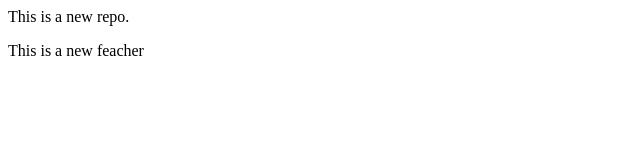
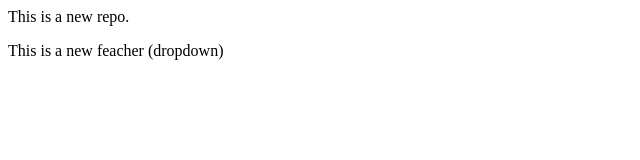
Before and after one commit to AnkitS1501/localrepo, a plain HTML site: page index.html in a window 1280 px wide. Shown: the full height of the page, 0-640 px from the left. Drawn offline with Linux system fonts and the light colour scheme.

Commit message:
Add dropdown

```diff
--- a/index.html
+++ b/index.html
@@ -1,2 +1,2 @@
 <P>This is a new repo.</P>
-<P>This is a new feacher</P>
+<P>This is a new feacher (dropdown)</P>
```
